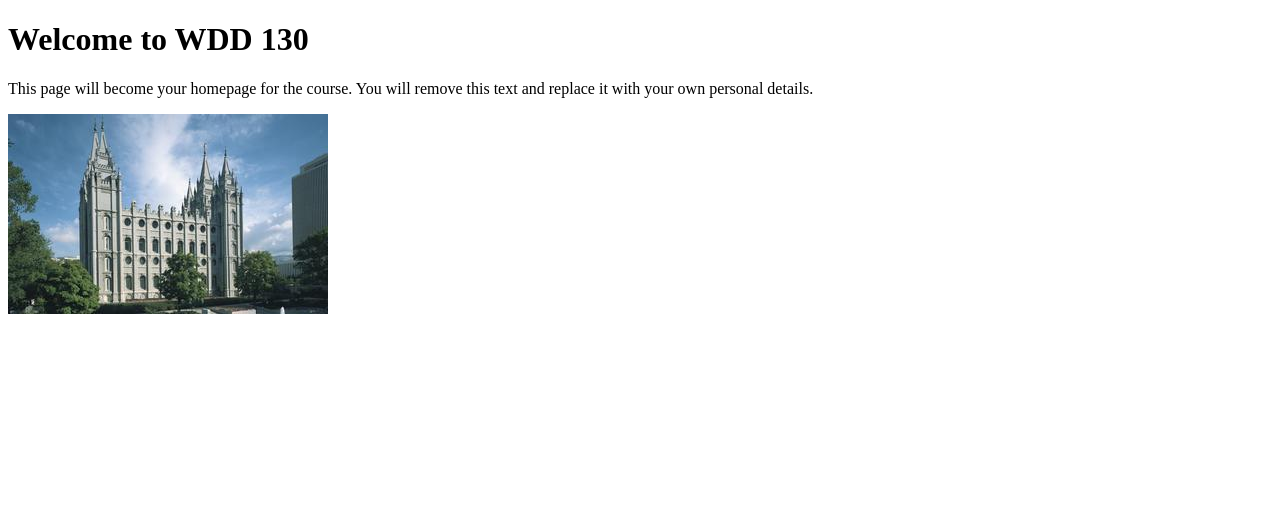
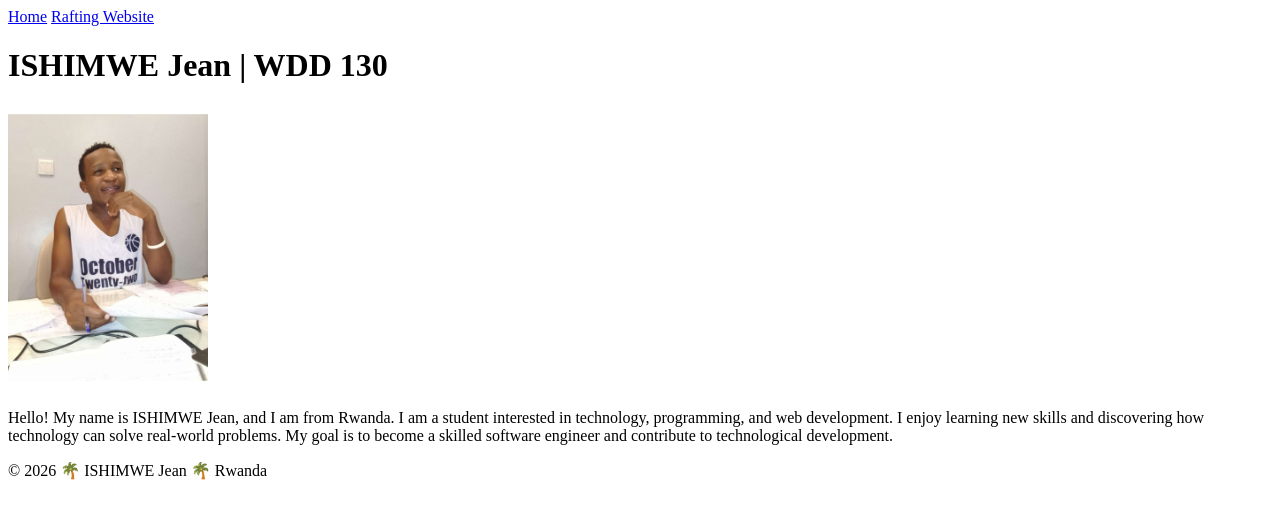
Before and after one commit to johnishimwe0-eng/wdd130, a plain HTML site: page index.html in a window 1280 px wide. Drawn offline with Linux system fonts and the light colour scheme.

Commit message:
Assignment Activity of week 01

```diff
--- a/index.html
+++ b/index.html
@@ -1,17 +1,40 @@
 <!DOCTYPE html>
-<html lang="en">
+<html lang="en-US">
 
 <head>
-    <meta charset="UTF-8">
+    <meta charset="utf-8">
     <meta name="viewport" content="width=device-width, initial-scale=1.0">
-    <title>WDD 130 | Personal Homepage</title>
+    <title>ISHIMWE Jean | WDD 130</title>
 </head>
 
 <body>
-    <h1>Welcome to WDD 130</h1>
-    <p>This page will become your homepage for the course. You will remove this text and replace it with your own personal details.</p>
 
-    <img src="images/salt-lake-temple.jpg" alt="The Salt Lake Temple.">
+    <header>
+        <nav>
+            <a href="#">Home</a>
+            <a href="wwr/">Rafting Website</a>
+        </nav>
+    </header>
+
+    <main>
+        <h1>ISHIMWE Jean | WDD 130</h1>
+
+        <img src="images/profile.jpeg" alt="Portrait of ISHIMWE Jean" width="200">
+
+        <p>
+            Hello! My name is ISHIMWE Jean, and I am from Rwanda.
+            I am a student interested in technology, programming,
+            and web development. I enjoy learning new skills and
+            discovering how technology can solve real-world problems.
+            My goal is to become a skilled software engineer and
+            contribute to technological development.
+        </p>
+    </main>
+
+    <footer>
+        <p>© 2026 🌴 ISHIMWE Jean 🌴 Rwanda</p>
+    </footer>
+
 </body>
 
 </html>
```
Also changed, not shown: images/profile.jpeg (added).
